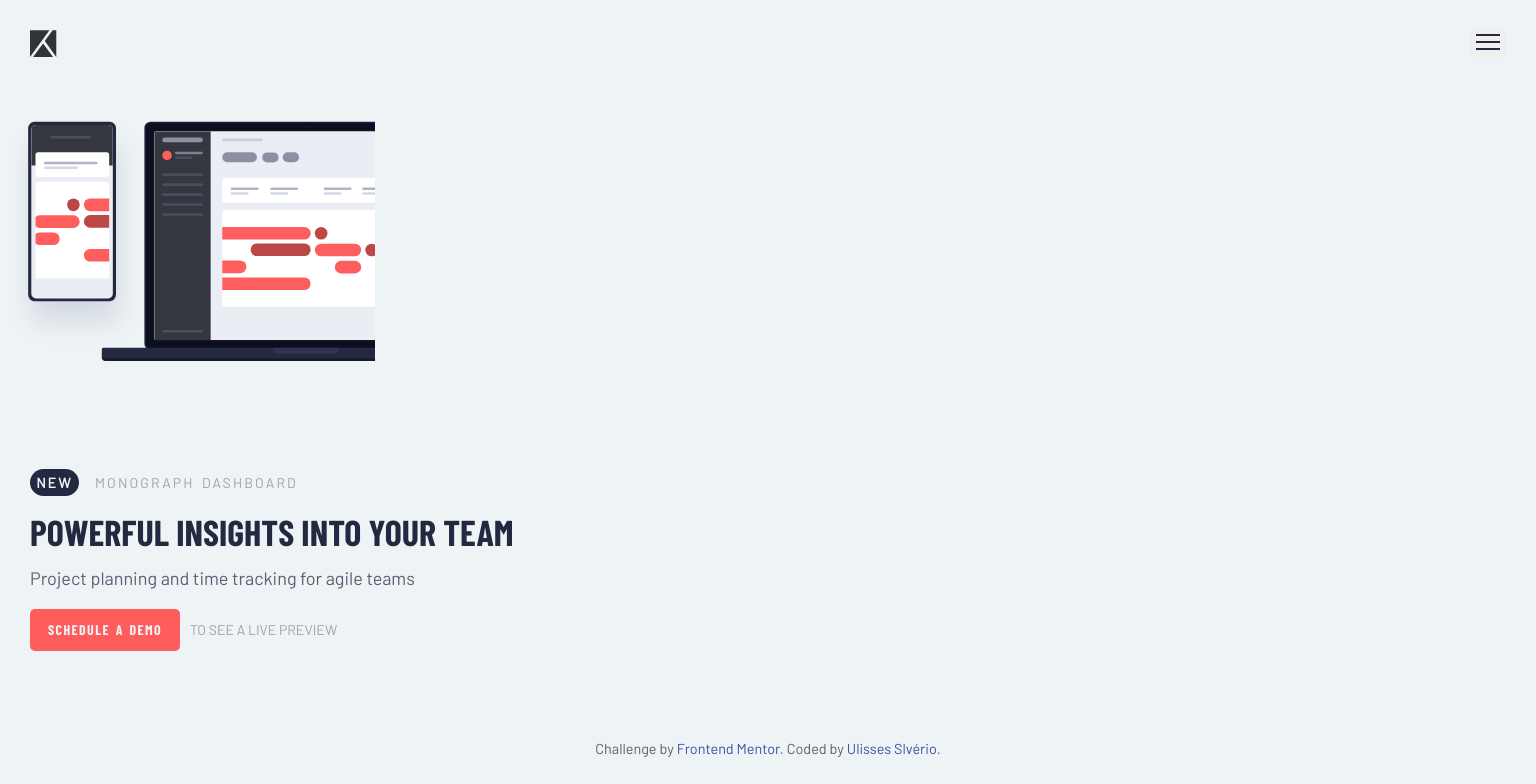
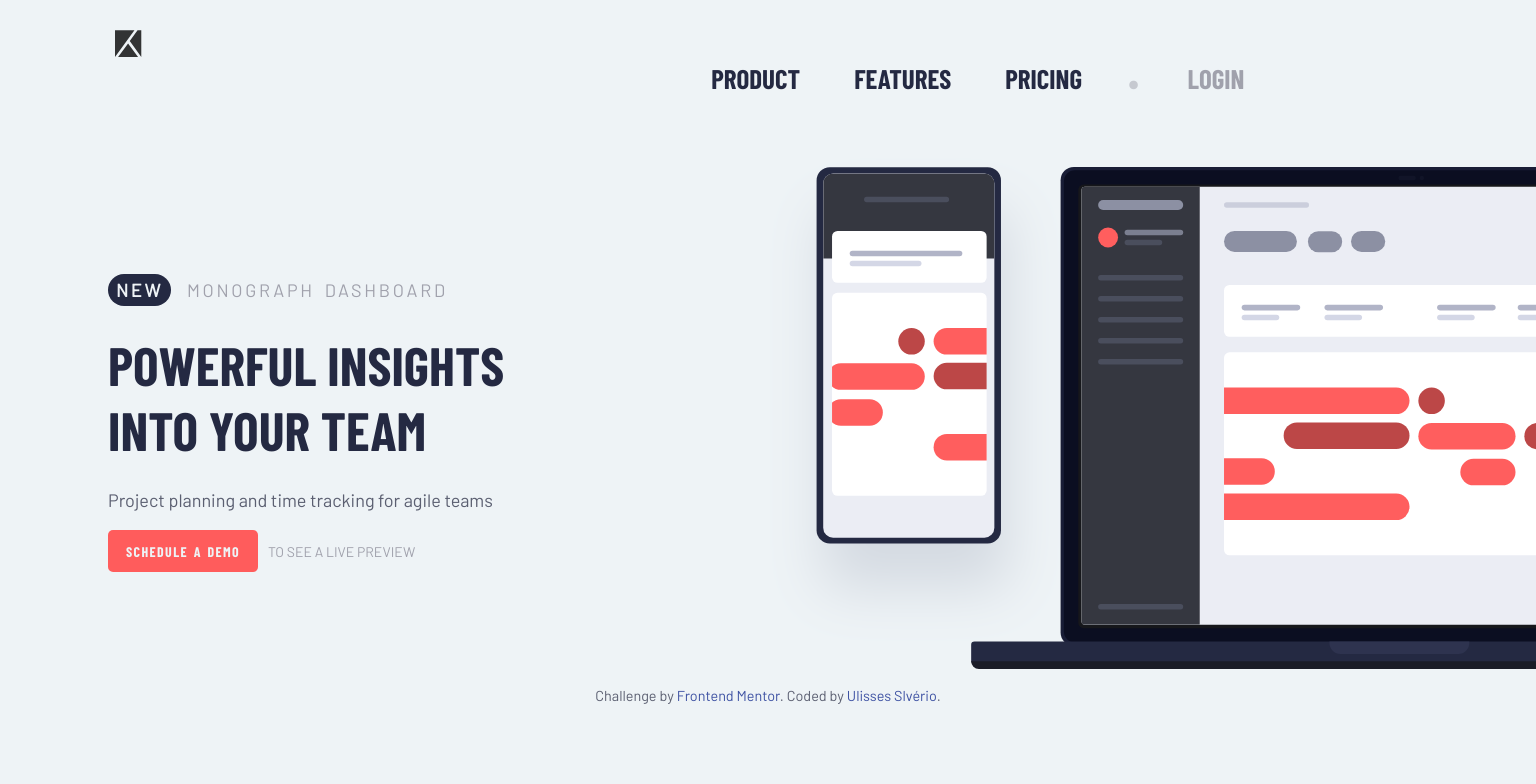
Before and after one commit to Odisseu93/tracking-intro-component, a React (Create React App) app: page / in a window 1536 px wide. Shown: the top 784 px of the page. Built offline with nearby package versions, Linux system fonts and the light colour scheme.

Commit message:
style to desktop (1440px)

```diff
--- a/src/css/style.css
+++ b/src/css/style.css
@@ -225,5 +225,86 @@ body {
     padding: 0;
   }
 }
+@media (min-width: 1440px) {
+  .hdr-logo {
+    margin-left: 4.7em;
+    height: 1.5em;
+  }
+  .hdr-button {
+    display: none;
+  }
+  .hdr-nav {
+    display: flex;
+    position: static;
+    height: auto;
+    width: auto;
+    margin: 0;
+    padding: 0;
+    box-shadow: none;
+  }
+  .hdr-nav a {
+    font-size: 1.5em;
+    padding-right: 2em;
+  }
+  .hdr-nav a:hover {
+    text-decoration: underline;
+  }
+  .hdr-nav a:last-child {
+    width: 100px;
+    height: auto;
+    display: flex;
+    align-items: center;
+    justify-content: center;
+    padding-right: 10em;
+    margin: 0;
+    border: none;
+  }
+  .hdr-nav a:last-child::before {
+    position: relative;
+    top: -0.7rem;
+    padding-right: 3rem;
+    opacity: 50%;
+    content: ".";
+    color: hsl(231deg, 7%, 65%);
+    font-size: 2em;
+  }
+
+  .main {
+    margin: 0;
+    padding: 0;
+    display: grid;
+    grid-auto-flow: column;
+    grid-template-columns: 1fr 1fr;
+    align-items: center;
+  }
+
+  .container {
+    margin: 0;
+    margin-left: 6em;
+    grid-column: 1;
+    align-content: center;
+  }
+  .container-h1 {
+    font-size: 3em;
+    width: 70%;
+  }
+  .container p {
+    font-size: 1em;
+  }
+  .container button:hover {
+    cursor: pointer;
+  }
+
+  .image-box {
+    margin: 0;
+    padding: 0;
+    height: auto;
+    width: 100%;
+    grid-column: 2;
+  }
+  .image-box img {
+    width: 69vw;
+  }
+}
 
 /*# sourceMappingURL=style.css.map */
--- a/src/sass/styles.sass
+++ b/src/sass/styles.sass
@@ -21,21 +21,14 @@ body
 
   &-nav
     display: none
-    // border: 0.1px solid #ccc
     box-sizing: border-box
     background: variables.$light-grayish-blue
     position: absolute
-    // top: 6.5em
     top: 7.31rem
-    // right: 2.5em
     right: 2,.81rem
-    // left: 3.5em
     left: 3.93rem
-    // width: 15em
     width: 16.88rem
-    // height: 12em
     height: 13.5rem
-    // box-shadow: -9px 11px 10px -11px  variables.$dark-grayish-blue
     box-shadow: 9px 10px 8px -10px variables.$dark-grayish-blue
   & a
     margin: 0
@@ -122,7 +115,6 @@ body
     @include mixins.font-color-and-width($w:100%, $c: variables.$grayish-blue)
     text-transform: uppercase
     font-size: 14px
-    // text-transform:
 
     &-button
      @include mixins.font-color-and-width($w: 150px, $c: variables.$light-grayish-blue)
@@ -152,8 +144,6 @@ body
   justify-content: center
   align-items: center
   @include mixins.font-color-and-width($w:100%, $c: variables.$dark-grayish-blue)
-  // margin-top: -10px
-  // background: tomato
   & p
     font-size: 0.8em
     & a
@@ -187,6 +177,7 @@ body
         width: 40%
         margin-right: 0.5em
 
+//above 375px
 @media (width > 375px) and (width < 768px)
   .hdr
     box-sizing: border-box
@@ -210,3 +201,71 @@ body
     overflow: hidden
     & img
      padding: 0
+
+//desktop
+@media (min-width: 1440px)
+  .hdr
+    &-logo
+      margin-left: 4.7em
+      height: 1.5em
+    &-button
+      display: none
+    &-nav
+      display: flex
+      position: static
+      height: auto
+      width: auto
+      margin: 0
+      padding: 0
+      box-shadow: none
+      & a
+        font-size: 1.5em
+        padding-right: 2em
+        &:hover
+          text-decoration: underline
+        &:last-child
+         width: 100px
+         height: auto
+         display: flex
+         align-items: center
+         justify-content: center
+         padding-right: 10em
+         margin: 0
+         border: none
+         &::before
+            position: relative
+            top: -0.7rem
+            padding-right: 3rem
+            opacity: 50%
+            content: '.'
+            color: variables.$grayish-blue
+            font-size: 2em
+
+  .main
+    margin: 0
+    padding: 0
+    display: grid
+    grid-auto-flow: column
+    grid-template-columns: 1fr 1fr
+    align-items: center
+  .container
+    margin: 0
+    margin-left: 6em
+    grid-column: 1
+    align-content: center
+    &-h1
+      font-size: 3em
+      width: 70%
+    & p
+      font-size: 1em
+    & button:hover
+      cursor: pointer
+
+  .image-box
+    margin: 0
+    padding: 0
+    height: auto
+    width:100%
+    grid-column: 2
+    & img
+      width: 69vw
```
Also changed, not shown: 1 other file (tests, documents, lock files or other folders).
